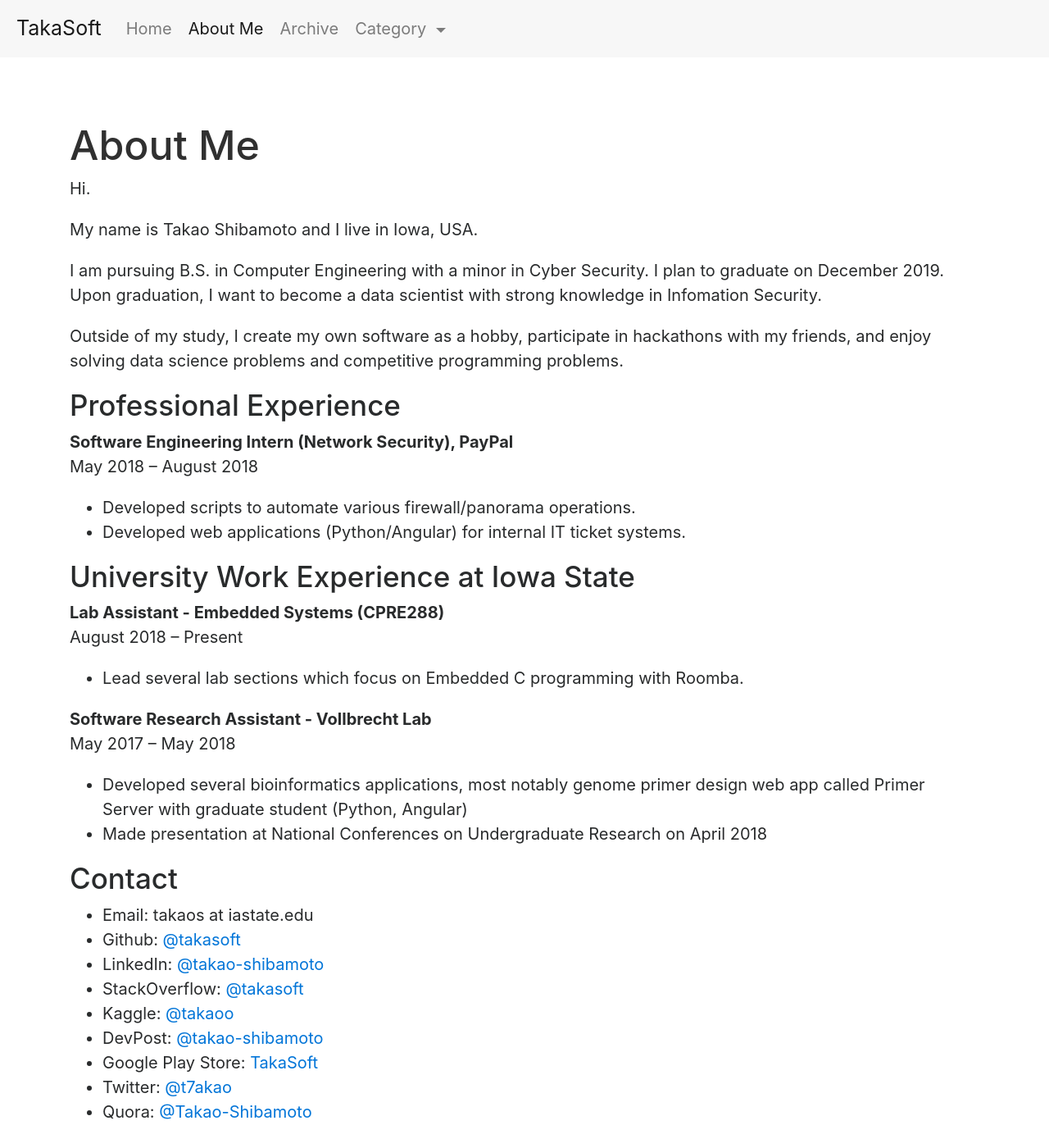
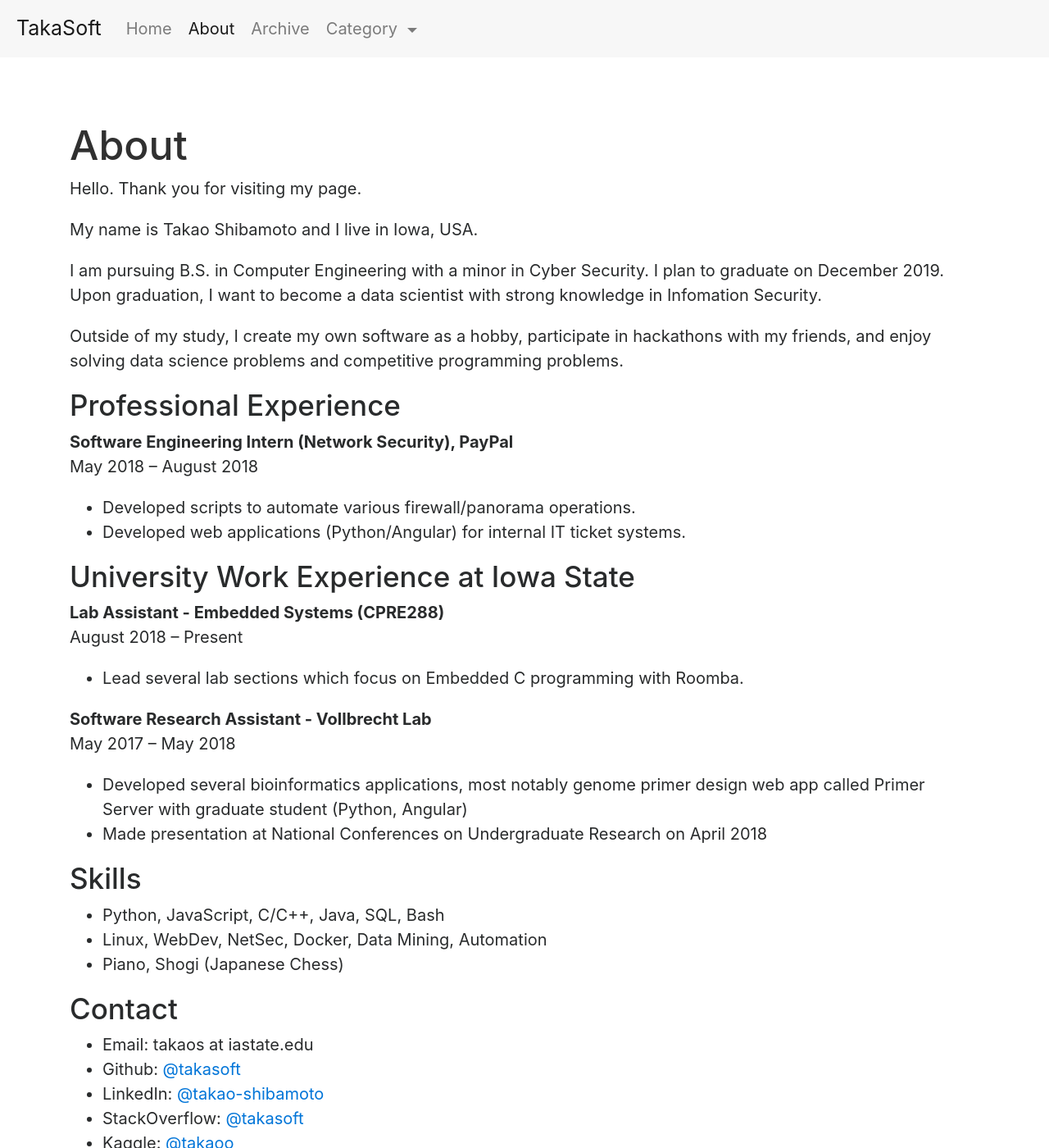
Before and after one commit to takasoft/takasoft.github.io, a Jekyll site: the page built from about.md, in a window 1280 px wide and 1400 px high. Shown: the whole window at 82% size. Built offline with Jekyll 4.4.1, drawn with Linux system fonts in a browser that asks for light colours.

Commit message:
add skills to about page

```diff
--- a/about.md
+++ b/about.md
@@ -1,10 +1,10 @@
 ---
 layout: page
-title: About Me
+title: About
 permalink: /about/
 ---
 
-Hi.
+Hello. Thank you for visiting my page.
 
 My name is Takao Shibamoto and I live in Iowa, USA.
 
@@ -33,6 +33,12 @@ May 2017 – May 2018
 - Developed several bioinformatics applications, most notably genome primer design web app called Primer Server with graduate student (Python, Angular)
 - Made presentation at National Conferences on Undergraduate Research on April 2018
 
+### Skills
+
+- Python, JavaScript, C/C++, Java, SQL, Bash
+- Linux, WebDev, NetSec, Docker, Data Mining, Automation
+- Piano, Shogi (Japanese Chess)
+
 
 ### Contact
 
```
